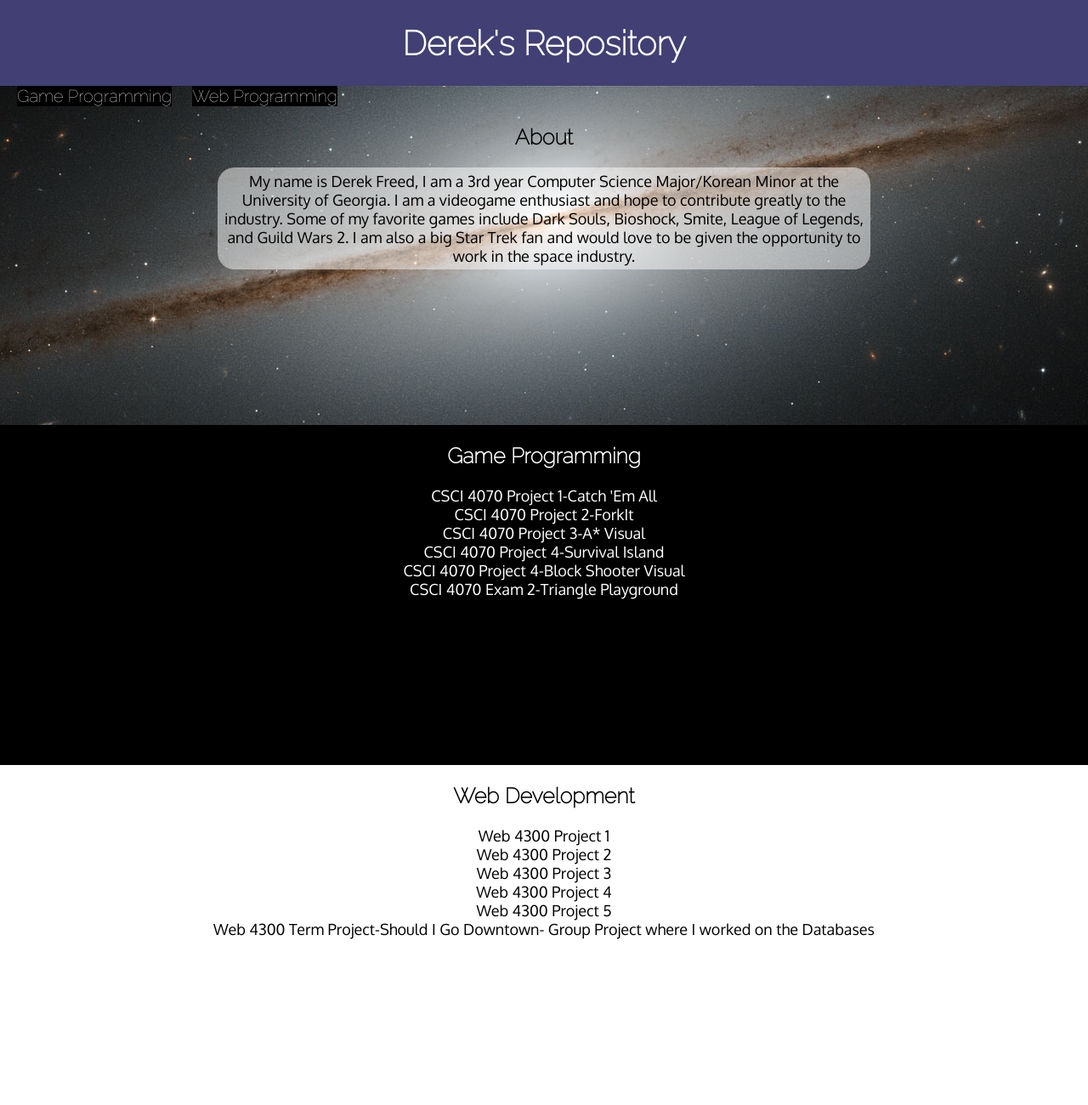
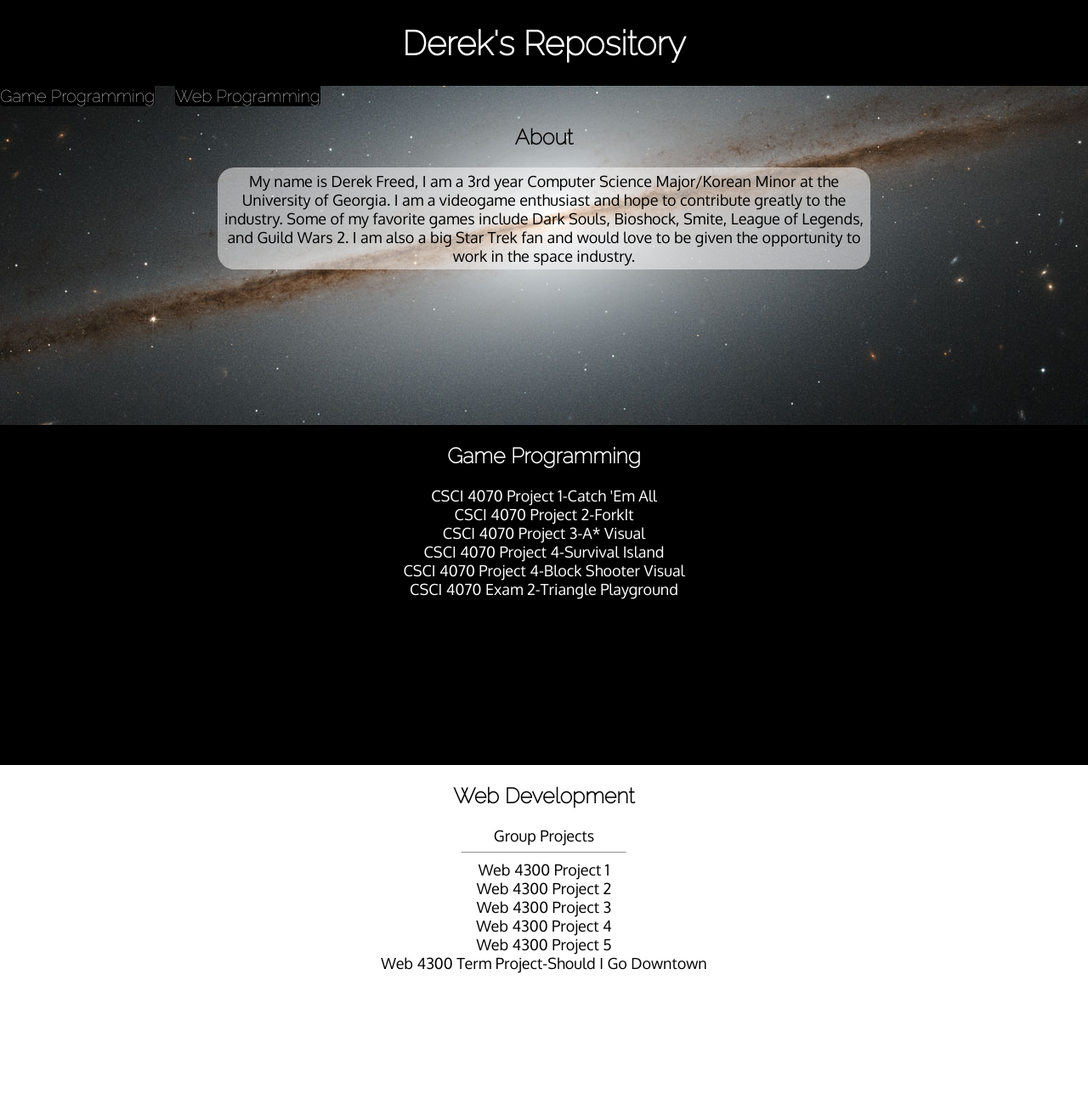
Before and after one commit to derekfreed/derekfreed.github.io, a PHP site: page / in a window 1280 px wide. Shown: the whole page at 85% size. Run offline with PHP 8.4, Linux system fonts and the light colour scheme; some libraries are stand-ins or nearby versions.

Commit message:
changes?

```diff
--- a/Derek.css
+++ b/Derek.css
@@ -17,9 +17,15 @@ h1 {
 h2 {
 	font-size: 25px;
 }
+hr{
+	width:20%;
+}
+#group{
+	margin:0;
+}
 .heading {
 	//background-color: #25262a;
-	background-color: #413F74;
+	background-color: #000000;
 	padding: 0;
 	margin: 0;
 	display:inline-block;
@@ -67,7 +73,9 @@ a:hover {
 	background-color: #000000;
 	font-family: 'Raleway', sans-serif;
 	font-size: 20px;
-	margin-left:20px;
+	margin-right:20px;
+	border-bottom-right-radius: 5px;
+	border-bottom-left-radius: 5px;
 }
 a{
 	text-decoration: none;
--- a/index.html
+++ b/index.html
@@ -63,12 +63,13 @@
 		<div class="contentContainer">
 			<h2 id="web">Web Development</h2>
 			<ul>
+				<li><p id="group">Group Projects</p></li><hr>
 				<li><a class="grey" href="/projects/P1_web/pie.html">Web 4300 Project 1</a></li>
 				<li><a class="grey" href="/projects/P2_web/tmnt.html">Web 4300 Project 2</a></li>
 				<li><a class="grey" href="/projects/P3_web/javascript.html">Web 4300 Project 3</a></li>
 				<li><a class="grey" href="https://github.com/derekfreed/Project-Collection/tree/master/Web%20Programming/Project4">Web 4300 Project 4</a></li>
 				<li><a class="grey" href="https://github.com/derekfreed/Project-Collection/tree/master/Web%20Programming/Project5">Web 4300 Project 5</a></li>
-				<li><a class="grey" href="http://shouldigodowntown.com/">Web 4300 Term Project-Should I Go Downtown- Group Project where I worked on the Databases</a></li>
+				<li><a class="grey" href="http://shouldigodowntown.com/">Web 4300 Term Project-Should I Go Downtown</a></li>
 			</ul>
 		</div>
 	</div>
```
